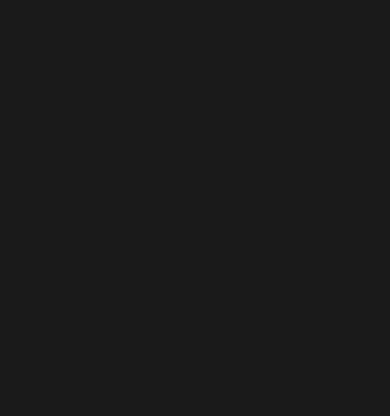
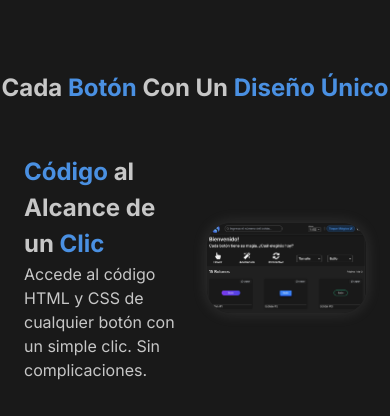
Before and after one commit to DMaximoVarela/magic-buttons, a Next.js app: page / in a window 390 px wide. Shown: the part 1064-1480 px from the top of the page. Before the commit the page ends 844 px from the top, so only its background shows below. Built offline with nearby package versions, Linux system fonts and the light colour scheme; no server answers; the database is empty.

Commit message:
feat: add view 2 landing (no responsive)

```diff
--- a/src/app/page.tsx
+++ b/src/app/page.tsx
@@ -6,6 +6,7 @@
 import { useEffect } from "react";
 import useButtonsStore from "@/stores/buttonsStore";
 import { useTranslations } from "next-intl";
+import Image from "next/image";
 // import AuxiliarViewButton from "@/components/auxiliarViewButton/auxiliarViewButton";
 
 export default function LandingPage() {
@@ -32,8 +33,9 @@
   }
 
   return (
-    <main className="flex flex-col justify-center items-center">
+    <main className="w-full h-screen snap-y snap-mandatory">
       <div className={style.bg}></div>
+      <section className="h-screen flex flex-col justify-center items-center snap-start">
         <div className="text-center px-6">
           <h1 className="text-[32px] sm:text-[42px] lg:text-[52px] 2xl:text-[72px] 4xl:text-[84px] font-bold">
             {t("title.lineOne")}{" "}
@@ -60,6 +62,38 @@
             <FaArrowRight />
           </div>
         </Link>
+      </section>
+      <section className="h-screen flex flex-col justify-center items-center snap-start">
+        <h1 className="my-12 text-[24px] sm:text-[32px] lg:text-[42px] 2xl:text-[62px] 4xl:text-[74px] font-bold">
+          Cada
+          <span className="text-[#4A90E2]"> Botón</span> Con Un{" "}
+          <span className="text-[#4A90E2]">Diseño Único</span>
+        </h1>
+        <div className="flex justify-center items-center px-6 space-x-6">
+          <section className="flex flex-col justify-start items-start w-1/2">
+            <h2 className="text-[24px] sm:text-[32px] lg:text-[42px] 2xl:text-[62px] 4xl:text-[74px] font-bold text-start">
+              <span className="text-[#4A90E2]">Código</span> al Alcance de un{" "}
+              <span className="text-[#4A90E2]">Clic</span>
+            </h2>
+            <span className="text-[16px] sm:text-[24px] 2xl:text-[32px] 4xl:text-[42px] text-start">
+              Accede al código HTML y CSS de cualquier botón con un simple clic.
+              Sin complicaciones.
+            </span>
+          </section>
+          <section className="w-1/2">
+            <Image
+              src={"/images/Landing1.png"}
+              alt="MagicButtons"
+              width={700}
+              height={700}
+              style={{
+                boxShadow: "0px 0px 15px 0px rgba(199,199,199,0.15)",
+                borderRadius: "24px",
+              }}
+            />
+          </section>
+        </div>
+      </section>
     </main>
   );
 }
```
Also changed, not shown: public/images/Landing1.png (added), public/images/Landing2.png (added). Lines whose indentation alone changed are shown as unchanged.
